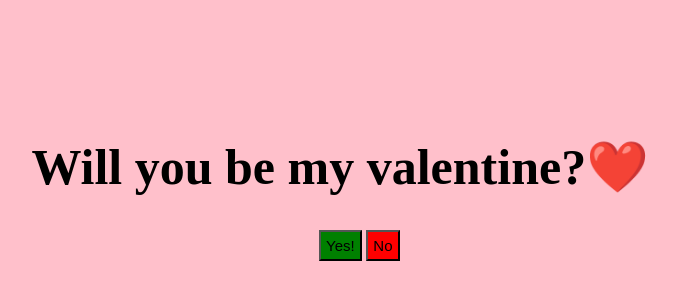
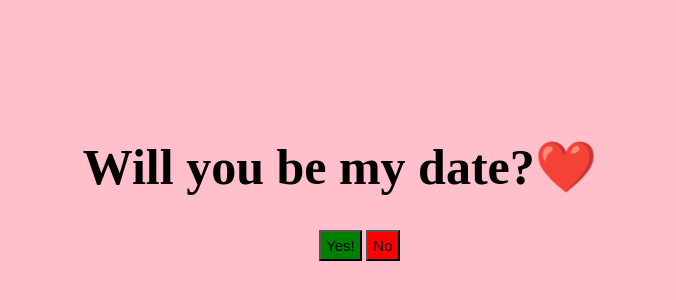
Before and after one commit to dinamarielabarda0-blip/valentines, a plain HTML site: page index.html in a window 1280 px wide. Shown: the part 62-362 px from the top of the page, without its empty margins (300-976 px from the left). Drawn offline with Linux system fonts and the light colour scheme.

Commit message:
Update index.html

```diff
--- a/index.html
+++ b/index.html
@@ -9,7 +9,7 @@
 
 <body style="background-color: pink; overflow: hidden;">
     <div>
-        <h1>Will you be my valentine?❤️</h1>
+        <h1>Will you be my date?❤️</h1>
         <button id="Yes">Yes!</button>
         <button id="No">No</button>
     </div>
```
